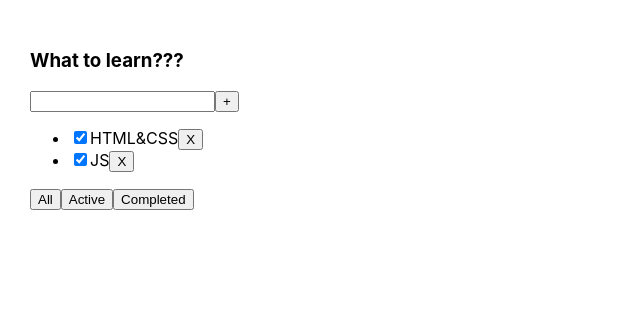
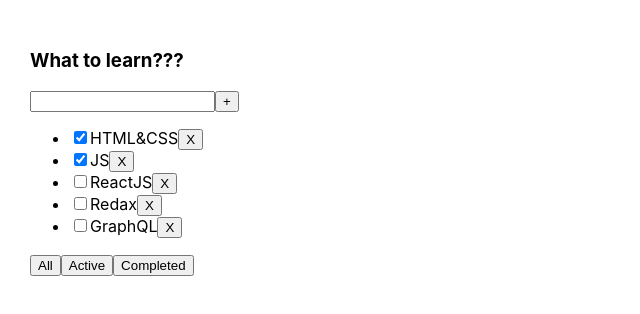
Before and after one commit to BYAsurim/ToDoList, a React (Create React App) app: page / in a window 1280 px wide. Shown: the top 314 px of the page, without its empty margins (0-640 px from the left). Built offline with nearby package versions, Linux system fonts and the light colour scheme.

Commit message:
added uuid and logic adding tasks

```diff
--- a/src/App.tsx
+++ b/src/App.tsx
@@ -1,21 +1,27 @@
 import React, {useState} from 'react';
 import './App.css';
 import {TasksType, Todolist} from "./Todolist";
+import {v1} from "uuid";
 
 export type filterType = 'all' | 'active' | 'completed'
 
 function App() {
     const [tasks, setTasks] = useState<Array<TasksType>>([
-        {id: 1, title: "HTML&CSS", isDone: true},
-        {id: 2, title: "JS", isDone: true},
-        {id: 3, title: "ReactJS", isDone: false},
-        {id: 4, title: "Redax", isDone: false},
-        {id: 5, title: "GraphQL", isDone: false}
+        {id: v1(), title: "HTML&CSS", isDone: true},
+        {id: v1(), title: "JS", isDone: true},
+        {id: v1(), title: "ReactJS", isDone: false},
+        {id: v1(), title: "Redax", isDone: false},
+        {id: v1(), title: "GraphQL", isDone: false}
     ])
-    const [filter, setFilter] = useState<filterType>('completed')
-    const deleteTask = (taskId: number) => {
+    const [filter, setFilter] = useState<filterType>('all')
+    const deleteTask = (taskId: string) => {
         setTasks(tasks.filter(t => t.id !== taskId))
     }
+    const addTask = (title:string)=>{
+        setTasks([...tasks, {id:v1(), title, isDone:false}])
+    }
+
+
     let filteredTasks = tasks
     if (filter === 'active') {
         filteredTasks = tasks.filter(t => !t.isDone)
@@ -32,6 +38,7 @@
                       tasks={filteredTasks}
                       deleteTask={deleteTask}
                       changeFilter={changeFilter}
+                      addTask={addTask}
             />
         </div>
     );
--- a/src/Todolist.tsx
+++ b/src/Todolist.tsx
@@ -1,24 +1,34 @@
-import React from 'react';
+import React, {ChangeEvent, useState} from 'react';
 import {filterType} from "./App";
 
 type PropsType = {
     title: string
     tasks: Array<TasksType>
-    deleteTask: (taskId: number) => void
+    deleteTask: (taskId: string) => void
     changeFilter: (value: filterType) => void
+    addTask: (title: string) => void
 }
 
 export type TasksType = {
-    id: number
+    id: string
     title: string
     isDone: boolean
 }
 
 export const Todolist = (props: PropsType) => {
 
+    const [newTaskTitle, setNewTastTitle] = useState('')
+
     const allClickHandler = () =>{props.changeFilter('all')}
     const activeClickHandler = () =>{props.changeFilter('active')}
     const completedClickHandler = () =>{props.changeFilter('completed')}
+    const onChangeHandler = (e:ChangeEvent<HTMLInputElement>)=>{
+        setNewTastTitle(e.currentTarget.value)
+    }
+    const addTaskHandler = ()=>{
+        props.addTask(newTaskTitle)
+        setNewTastTitle('')
+    }
 
 
     return (
@@ -26,8 +36,8 @@
             <div>
                 <h3>{props.title}</h3>
                 <div>
-                    <input/>
-                    <button>+</button>
+                    <input value={newTaskTitle} onChange={onChangeHandler}/>
+                    <button onClick={addTaskHandler}>+</button>
                 </div>
                 <ul>
                     {
@@ -37,15 +47,12 @@
                                 props.deleteTask(t.id)
                             }
 
-                            return (<li key={t.id}><input type="checkbox" checked={t.isDone}/>
+                            return (<li key={t.id}><input type="checkbox" checked={t.isDone} />
                                 <span>{t.title}</span>
                                 <button onClick={deleteTasksClickHandler}>X</button>
                             </li>)
                         })
                     }
-                    {/*<li><input type="checkbox" checked={props.tasks[0].isDone}/> <span>{props.tasks[0].title}</span></li>*/}
-                    {/*<li><input type="checkbox" checked={props.tasks[1].isDone}/> <span>{props.tasks[1].title}</span></li>*/}
-                    {/*<li><input type="checkbox" checked={props.tasks[2].isDone}/> <span>{props.tasks[2].title}</span></li>*/}
                 </ul>
                 <div>
                     <button onClick={allClickHandler}>All</button>
```
